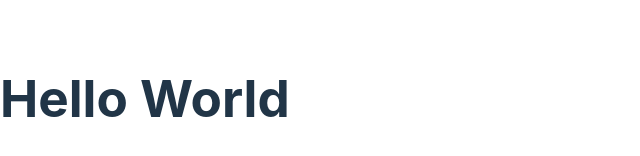
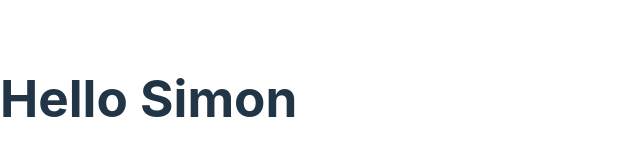
Before and after one commit to SimonChenboYi/react-app-practice, a React (Vite) app: page / in a window 1280 px wide. Shown: the part 302-458 px from the top of the page, without its empty margins (0-640 px from the left). Built offline with nearby package versions, Linux system fonts and the light colour scheme.

Commit message:
expression

```diff
--- a/src/Message.tsx
+++ b/src/Message.tsx
@@ -1,5 +1,8 @@
 
 function Message() {
+  const name = 'Simon';
+  if (name)
+    return <h1>Hello {name}</h1>;
   return <h1>Hello World</h1>;
 }
 
```
